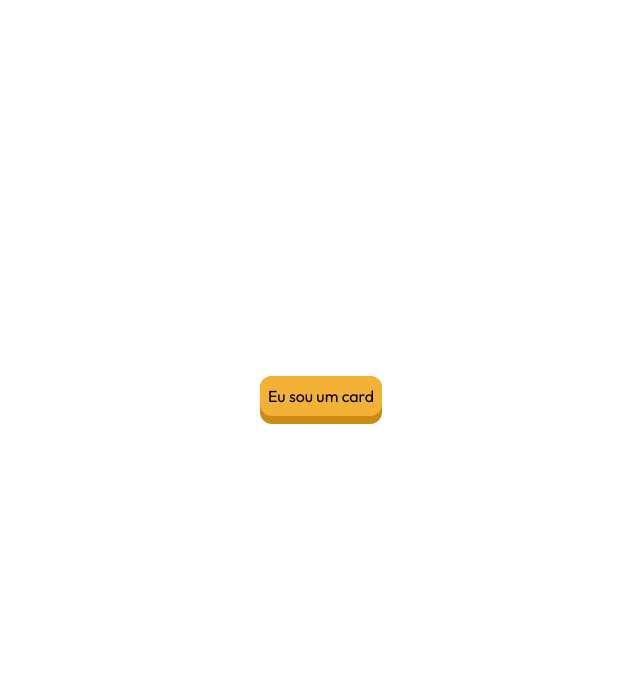
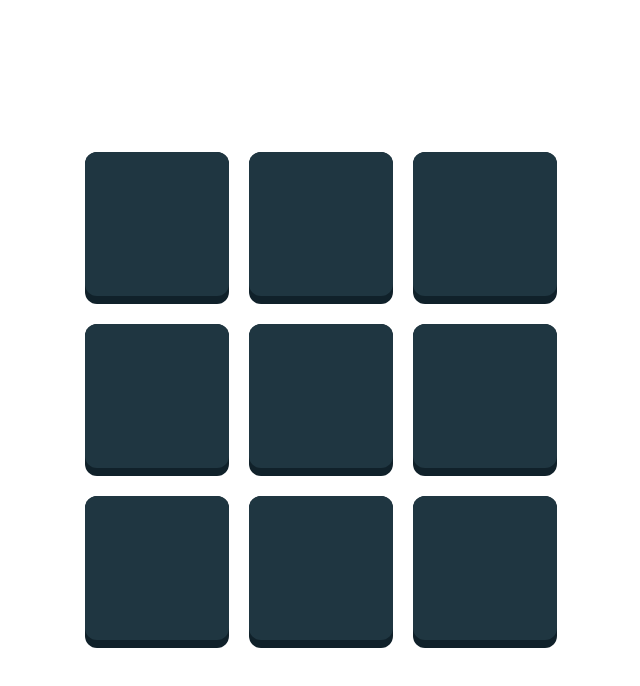
Before and after one commit to dyhalmeida/tic-tac-toe, a Next.js app in the folder apps/tic-tac-toe-front/: page / in a window 1280 px wide. Shown: the top 686 px of the page, without its empty margins (319-959 px from the left). Built offline with nearby package versions, Linux system fonts and the light colour scheme.

Commit message:
feat: add board area component

```diff
--- a/apps/tic-tac-toe-front/src/app/page.tsx
+++ b/apps/tic-tac-toe-front/src/app/page.tsx
@@ -1,9 +1,9 @@
-import { Card } from "@/components/shared/Card";
+import { BoardArea } from "@/components/BoardArea";
 
 export default function Home() {
   return (
     <main>
-      <Card color="secondary">Eu sou um card</Card>
+      <BoardArea />
     </main>
   );
 }
--- /dev/null
+++ b/apps/tic-tac-toe-front/src/components/BoardArea/index.tsx
@@ -0,0 +1,28 @@
+"use client";
+import { GameContext } from "@/context/GameContext";
+import { useContext } from "react";
+import { CellArea } from "@/components/CellArea";
+
+export function BoardArea() {
+  const { board, result, addMove } = useContext(GameContext);
+
+  function renderCells() {
+    const cells = [];
+    for (let row = 0; row < board.rows; row++) {
+      for (let col = 0; col < board.cols; col++) {
+        const selected = result.hasCell(row, col);
+        cells.push(
+          <div key={`${row}-${col}`} onClick={() => addMove(row, col)}>
+            <CellArea
+              type={board.getCell(row, col)?.type}
+              selected={selected}
+            />
+          </div>
+        );
+      }
+    }
+    return cells;
+  }
+
+  return <div className="grid grid-cols-3 gap-5">{renderCells()}</div>;
+}
--- a/apps/tic-tac-toe-front/src/components/CellArea/index.tsx
+++ b/apps/tic-tac-toe-front/src/components/CellArea/index.tsx
@@ -7,7 +7,7 @@ export interface CellAreaProps {
   selected?: boolean;
 }
 
-export default function CellArea({ selected, type }: CellAreaProps) {
+export function CellArea({ selected, type }: CellAreaProps) {
   return (
     <Card
       color={
```
